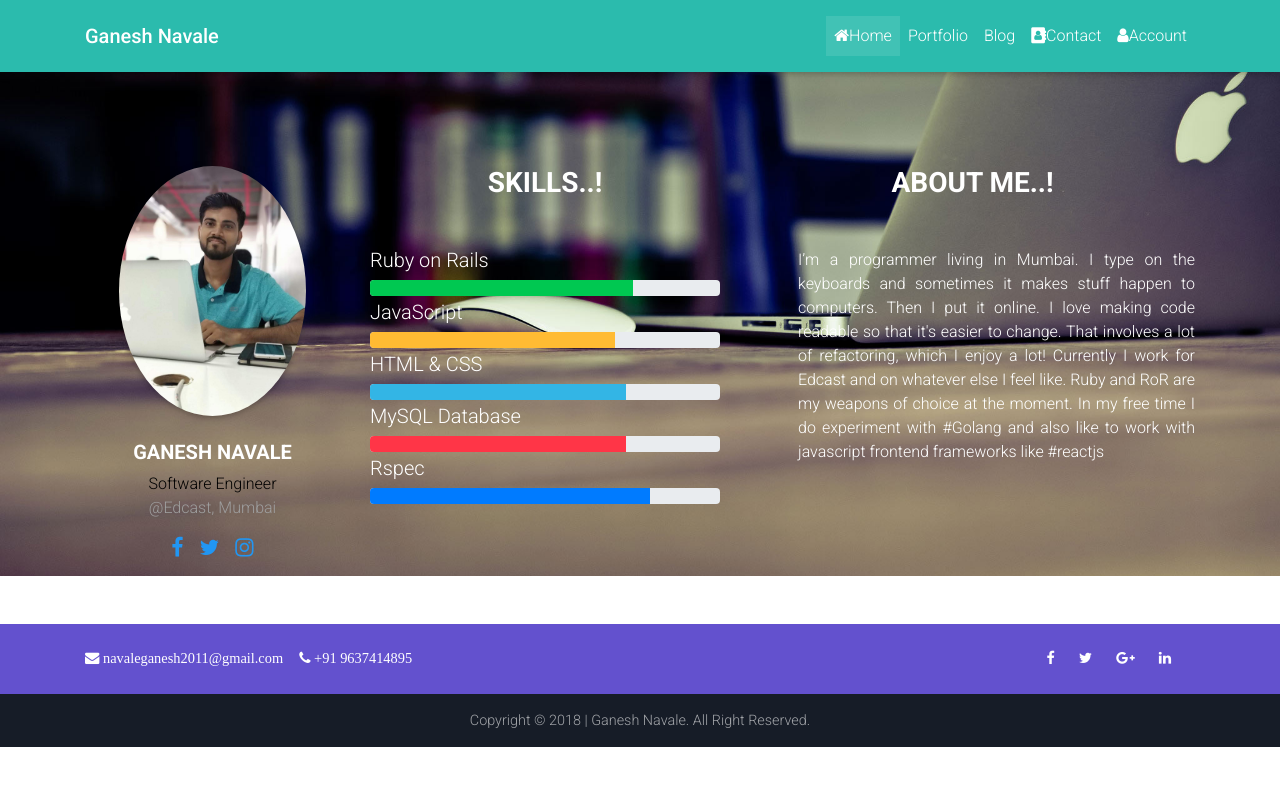
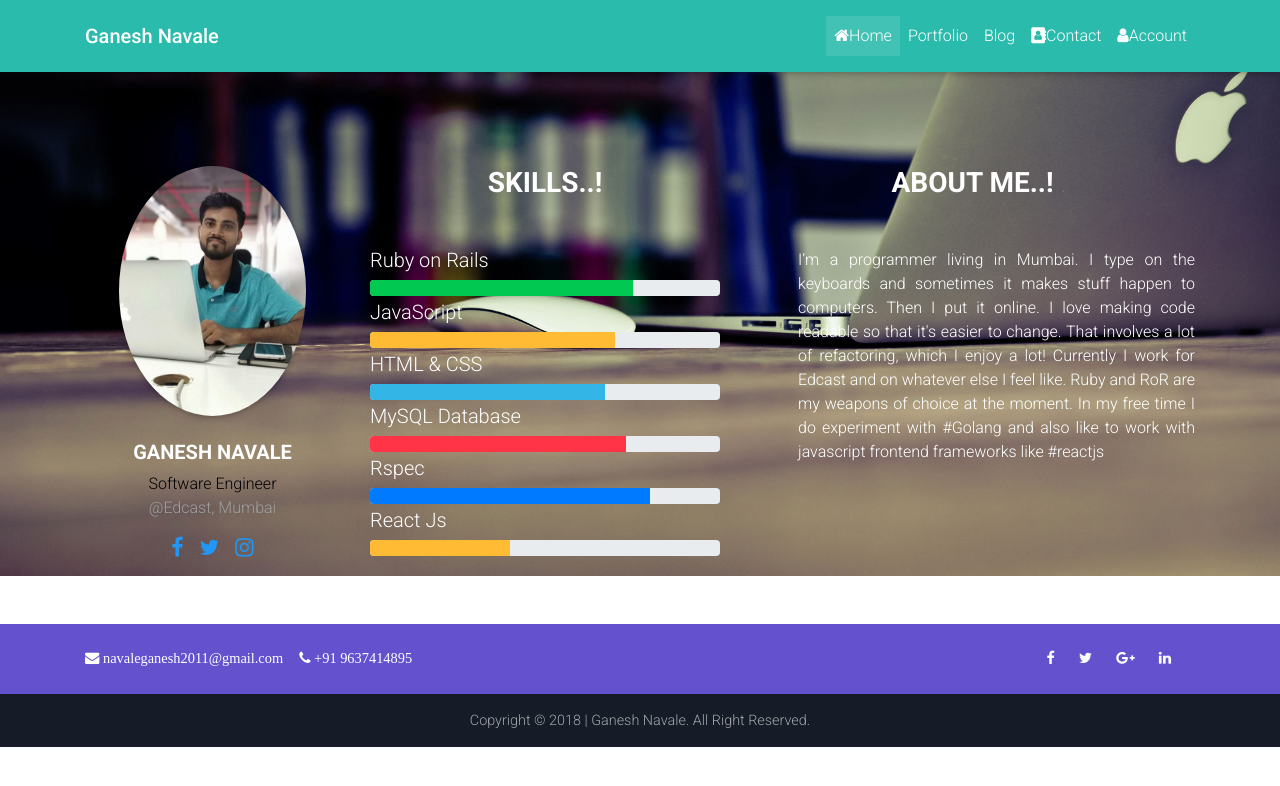
Before and after one commit to GaneshNavale/react_portfolio, a React (Create React App) app: page / in a window 1280 px wide. Shown: the top 786 px of the page. Built offline with nearby package versions, Linux system fonts and the light colour scheme.

Commit message:
updated homepage

```diff
--- a/src/components/Home.js
+++ b/src/components/Home.js
@@ -31,22 +31,24 @@ class Home extends Component {
             </Col>
             <Col lg="4" md="12" className="mb-lg-0 mt-5 text-center">
               <h3 className="m-5 text-center font-weight-bold text-uppercase">Skills..!</h3>
-              <p className="mt-4 text-left">
+              <p className="text-left">
                 <h5 className="">Ruby on Rails</h5>
                 <Progress className="" color="success" value={75}></Progress>
                 <h5 className="mt-1">JavaScript</h5>
                 <Progress className="" color="warning" value={70}></Progress>
                 <h5 className="mt-1">HTML & CSS</h5>
-                <Progress className="" color="info" value={73}></Progress>
+                <Progress className="" color="info" value={67}></Progress>
                 <h5 className="mt-1">MySQL Database</h5>
                 <Progress className="" color="danger" value={73}></Progress>
                 <h5 className="mt-1">Rspec</h5>
                 <Progress className="" value={80}></Progress>
+                <h5 className="mt-1">React Js</h5>
+                <Progress className="" color="warning" value={40}></Progress>
               </p>
             </Col>
             <Col lg="5" md="12" className="mb-lg-0 mt-5 text-left">
               <h3 className="m-5 text-center font-weight-bold text-uppercase">About Me..!</h3>
-              <p className="mt-4 pl-lg-5 text-justify">
+              <p className="mt-5 pl-lg-5 text-justify">
                 I’m a programmer living in Mumbai. I type on the keyboards and sometimes it makes stuff happen to computers. Then I put it online.
                 I love making code readable so that it's easier to change. That involves a lot of refactoring, which I enjoy a lot!
                 Currently I work for Edcast and on whatever else I feel like.
```
